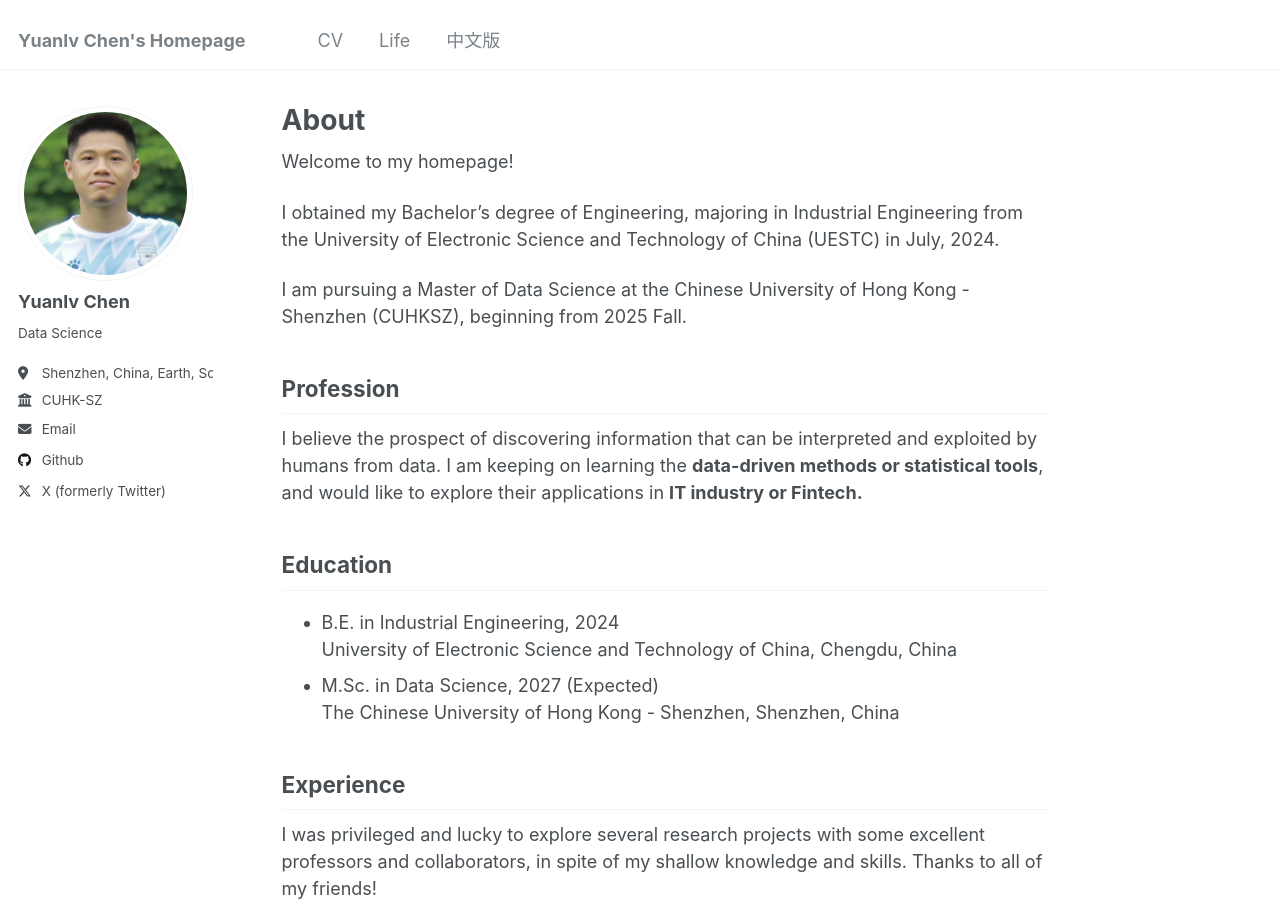
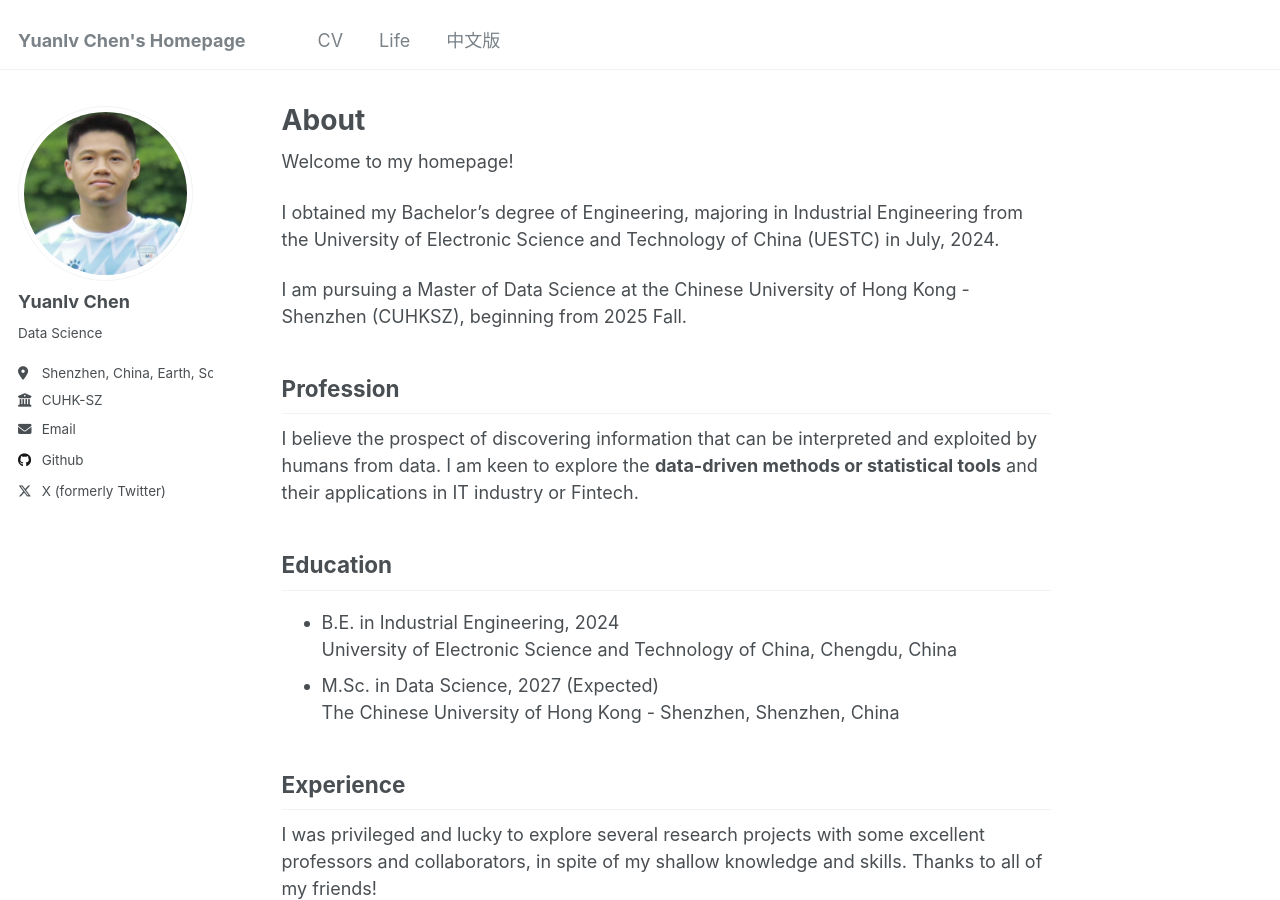
Before and after one commit to YLchen22/YLchen22.github.io, a Jekyll site: the page built from _pages/pages-about.md, in a window 1280 px wide and 900 px high. Built offline with Jekyll 4.4.1, drawn with Linux system fonts in a browser that asks for light colours.

Commit message:
Update pages-about.md

```diff
--- a/_pages/pages-about.md
+++ b/_pages/pages-about.md
@@ -15,7 +15,7 @@ I am pursuing a Master of Data Science at the Chinese University of Hong Kong -
 
 Profession
 ------
-I believe the prospect of discovering information that can be interpreted and exploited by humans from data. I am keeping on learning the **data-driven methods or statistical tools**, and would like to explore their applications in **IT industry or Fintech.**
+I believe the prospect of discovering information that can be interpreted and exploited by humans from data. I am keen to explore the **data-driven methods or statistical tools** and their applications in IT industry or Fintech.
 
 Education
 ------
```
